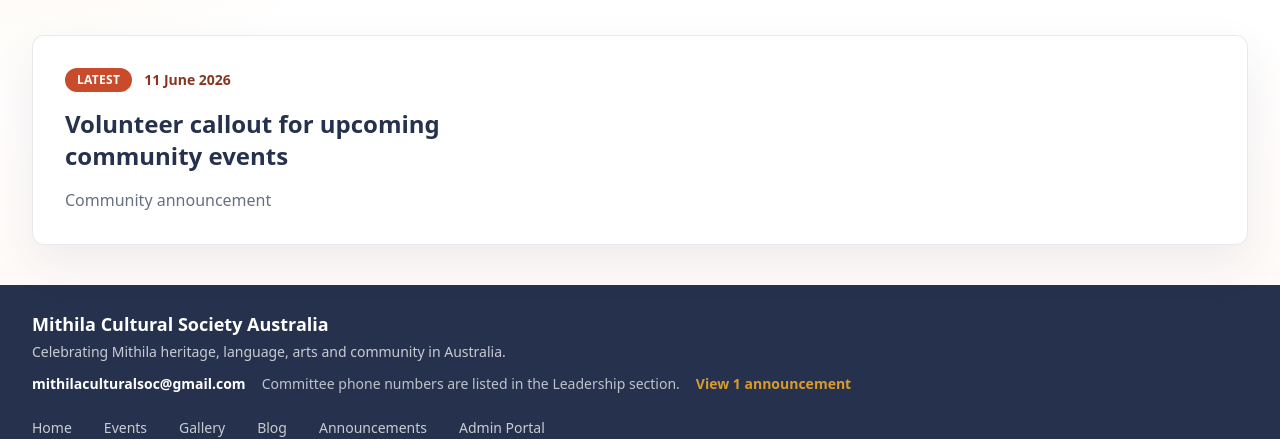
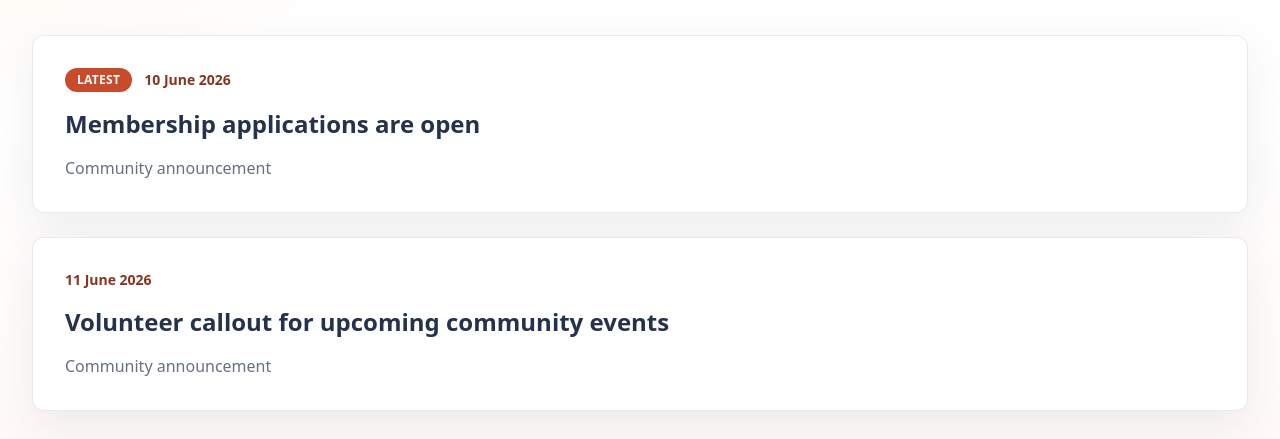
Before and after one commit to shrishishirendu/MCSA, a Next.js app: page /announcements in a window 1280 px wide. Shown: the part 366-805 px from the top of the page. Built offline with nearby package versions, Linux system fonts and the light colour scheme; no server answers.

Commit message:
Use admin announcement feed publicly

```diff
--- a/src/app/(public)/announcements/page.tsx
+++ b/src/app/(public)/announcements/page.tsx
@@ -5,7 +5,7 @@
 export const dynamic = "force-dynamic";
 
 export default async function AnnouncementsPage() {
-  const announcements = await getAnnouncements({ audience: "public" });
+  const announcements = await getAnnouncements({ includeUnpublished: true });
 
   return (
     <PageLayout
--- a/src/app/(public)/page.tsx
+++ b/src/app/(public)/page.tsx
@@ -33,7 +33,7 @@
 export default async function HomePage() {
   const [blogPosts, announcements] = await Promise.all([
     getBlogPosts(),
-    getAnnouncements({ audience: "public" })
+    getAnnouncements({ includeUnpublished: true })
   ]);
   const latestBlogPosts = blogPosts.slice(0, 3);
   const latestAnnouncements = announcements.slice(0, 3);
--- a/src/components/layout/Footer.tsx
+++ b/src/components/layout/Footer.tsx
@@ -6,7 +6,7 @@
 
 export async function Footer() {
   const announcementCount = (
-    await getAnnouncements({ audience: "public" })
+    await getAnnouncements({ includeUnpublished: true })
   ).length;
 
   return (
```
